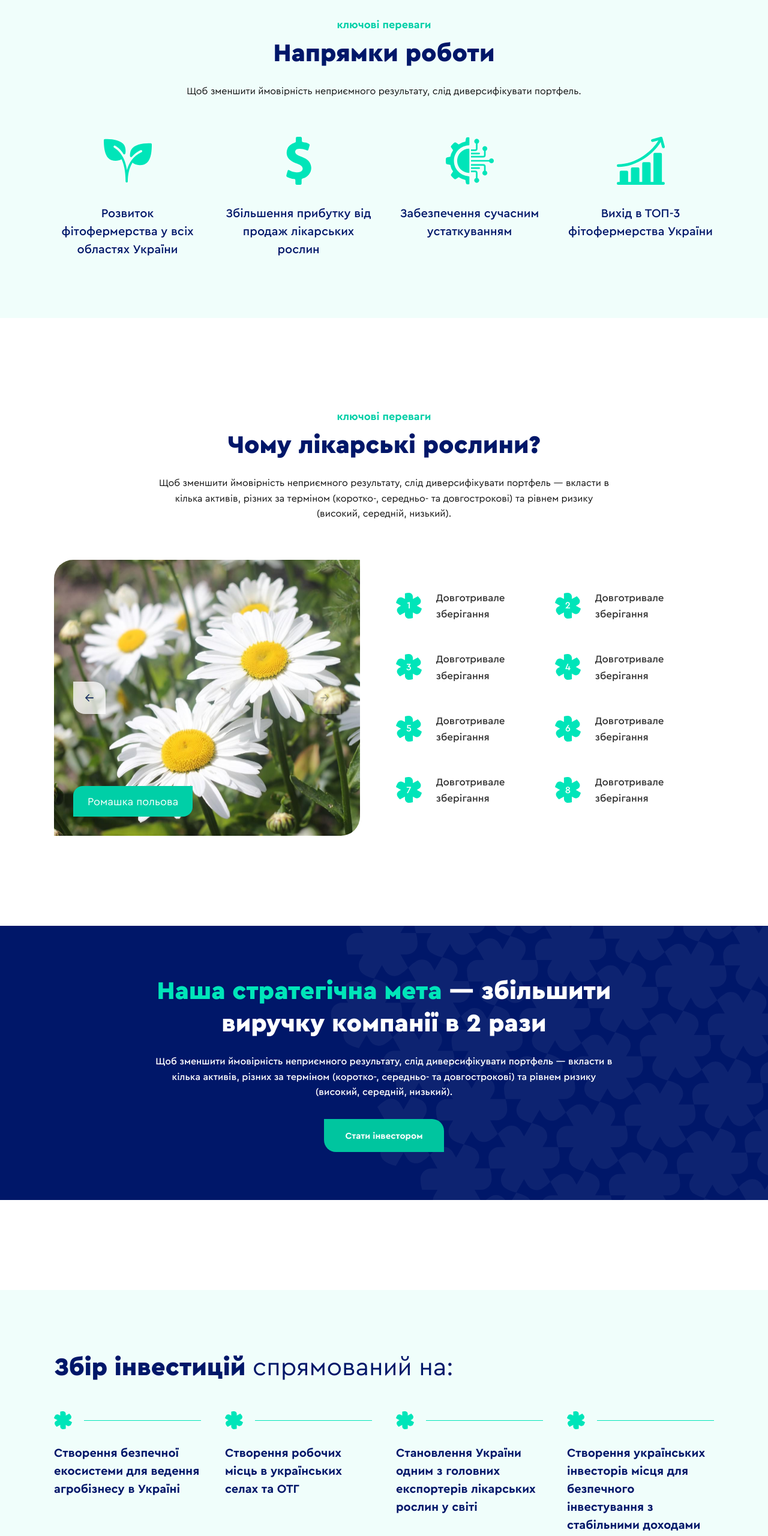
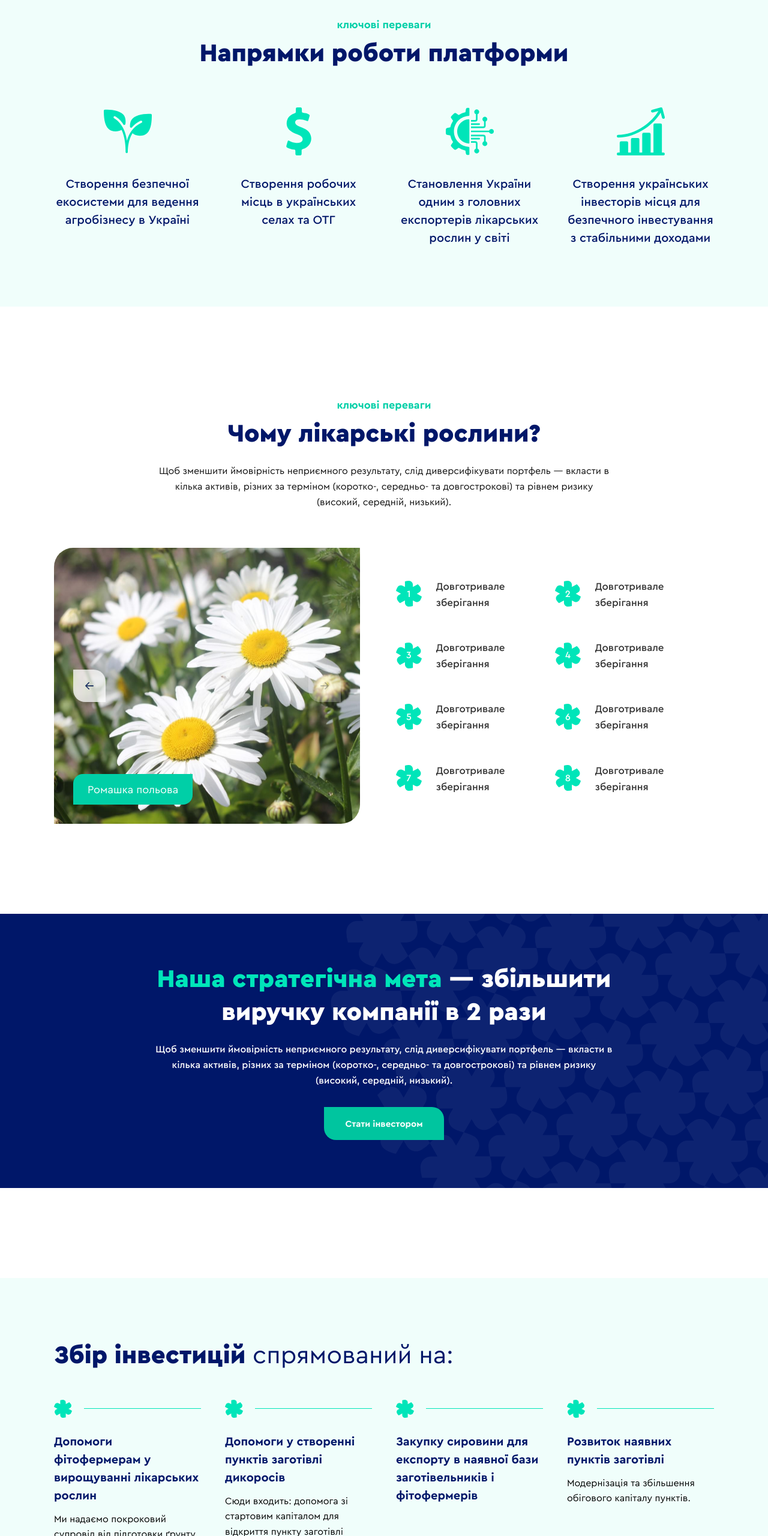
Before and after one commit to second1996/_rozkvit, a website: page app/index.html in a window 1280 px wide. Shown: the part 2048-4608 px from the top of the page at 60% size. Drawn offline with nearby package versions, Linux system fonts and the light colour scheme; files that its build step writes are made by us from their sources.

Commit message:
Home page

```diff
--- a/app/index.html
+++ b/app/index.html
@@ -62,32 +62,31 @@
 	<div class="container">
 		<div class="section-heading mx-auto mb-64 text-center">
 			<h2 class="suptitle text-aqua-300">Ключові переваги</h2>
-			<h3 class="title text-blue">Напрямки роботи</h3>
-			<p class="descr text-dark-200">Щоб зменшити ймовірність неприємного результату, слід диверсифікувати портфель.</p>
+			<h3 class="title text-blue">Напрямки роботи платформи</h3>
 		</div>
 		<div class="row row-cols-4">
 			<div class="col">
 				<div class="h-direction-item">
 					<img src="images/dist/icons/plant.svg" class="picture" alt="">
-					<h5 class="title text-blue text-md w-medium">Розвиток фітофермерства у всіх областях України</h5>
+					<h5 class="title text-blue text-md w-medium">Створення безпечної екосистеми для ведення агробізнесу в Україні</h5>
 				</div>
 			</div><!-- /.col -->
 			<div class="col">
 				<div class="h-direction-item">
 					<img src="images/dist/icons/dollar.svg" class="picture" alt="">
-					<h5 class="title text-blue text-md w-medium">Збільшення прибутку від продаж лікарських рослин</h5>
+					<h5 class="title text-blue text-md w-medium">Створення робочих місць в українських селах та ОТГ</h5>
 				</div>
 			</div><!-- /.col -->
 			<div class="col">
 				<div class="h-direction-item">
 					<img src="images/dist/icons/technology.svg" class="picture" alt="">
-					<h5 class="title text-blue text-md w-medium">Забезпечення сучасним устаткуванням</h5>
+					<h5 class="title text-blue text-md w-medium">Становлення України одним з головних експортерів лікарських рослин у світі</h5>
 				</div>
 			</div><!-- /.col -->
 			<div class="col">
 				<div class="h-direction-item">
 					<img src="images/dist/icons/diagram.svg" class="picture" alt="">
-					<h5 class="title text-blue text-md w-medium">Вихід в ТОП-3 фітофермерства України</h5>
+					<h5 class="title text-blue text-md w-medium">Створення українських інвесторів місця для безпечного інвестування з стабільними доходами</h5>
 				</div>
 			</div><!-- /.col -->
 		</div><!-- /.row -->
@@ -188,7 +187,8 @@
 						<svg class="icon icon-symbol"><use xlink:href="images/symbol-defs.svg#symbol"></use></svg>
 						<span class="line"></span>
 					</div>
-					<h4 class="title text-blue text-md w-bold">Створення безпечної екосистеми для ведення агробізнесу в Україні</h4>
+					<h4 class="title text-blue text-md w-bold">Допомоги фітофермерам у вирощуванні лікарських рослин</h4>
+					<p class="descr text-gray-200">Ми надаємо покроковий супровід від підготовки ґрунту до збору врожаю, гарантуємо збут вирощеної продукції.</p>
 				</div>
 			</div><!-- /.col -->
 			<div class="col">
@@ -197,7 +197,8 @@
 						<svg class="icon icon-symbol"><use xlink:href="images/symbol-defs.svg#symbol"></use></svg>
 						<span class="line"></span>
 					</div>
-					<h4 class="title text-blue text-md w-bold">Створення робочих місць в українських селах та ОТГ</h4>
+					<h4 class="title text-blue text-md w-bold">Допомоги у створенні пунктів заготівлі дикоросів</h4>
+					<p class="descr text-gray-200">Сюди входить: допомога зі стартовим капіталом для відкриття пункту заготівлі (близько 500 тис. грн) та гарантування збуту зібраної продукції.</p>
 				</div>
 			</div><!-- /.col -->
 			<div class="col">
@@ -206,7 +207,7 @@
 						<svg class="icon icon-symbol"><use xlink:href="images/symbol-defs.svg#symbol"></use></svg>
 						<span class="line"></span>
 					</div>
-					<h4 class="title text-blue text-md w-bold">Становлення України одним з головних експортерів лікарських рослин у світі</h4>
+					<h4 class="title text-blue text-md w-bold">Закупку сировини для експорту в наявної бази заготівельників і фітофермерів</h4>
 				</div>
 			</div><!-- /.col -->
 			<div class="col">
@@ -215,7 +216,8 @@
 						<svg class="icon icon-symbol"><use xlink:href="images/symbol-defs.svg#symbol"></use></svg>
 						<span class="line"></span>
 					</div>
-					<h4 class="title text-blue text-md w-bold">Створення українських інвесторів місця для безпечного інвестування з стабільними доходами</h4>
+					<h4 class="title text-blue text-md w-bold">Розвиток наявних пунктів заготівлі</h4>
+					<p class="descr text-gray-200">Модернізація та збільшення обігового капіталу пунктів.</p>
 				</div>
 			</div><!-- /.col -->
 		</div><!-- /.row -->
```
